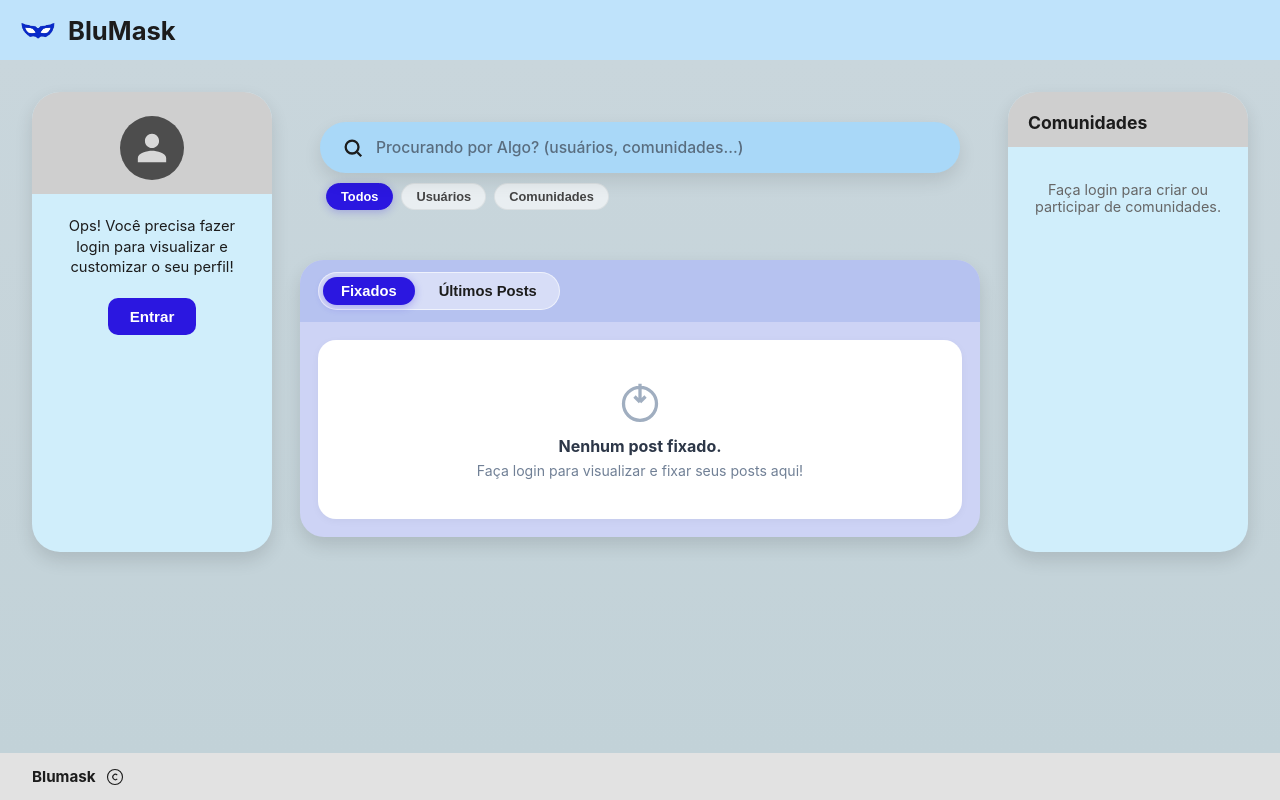
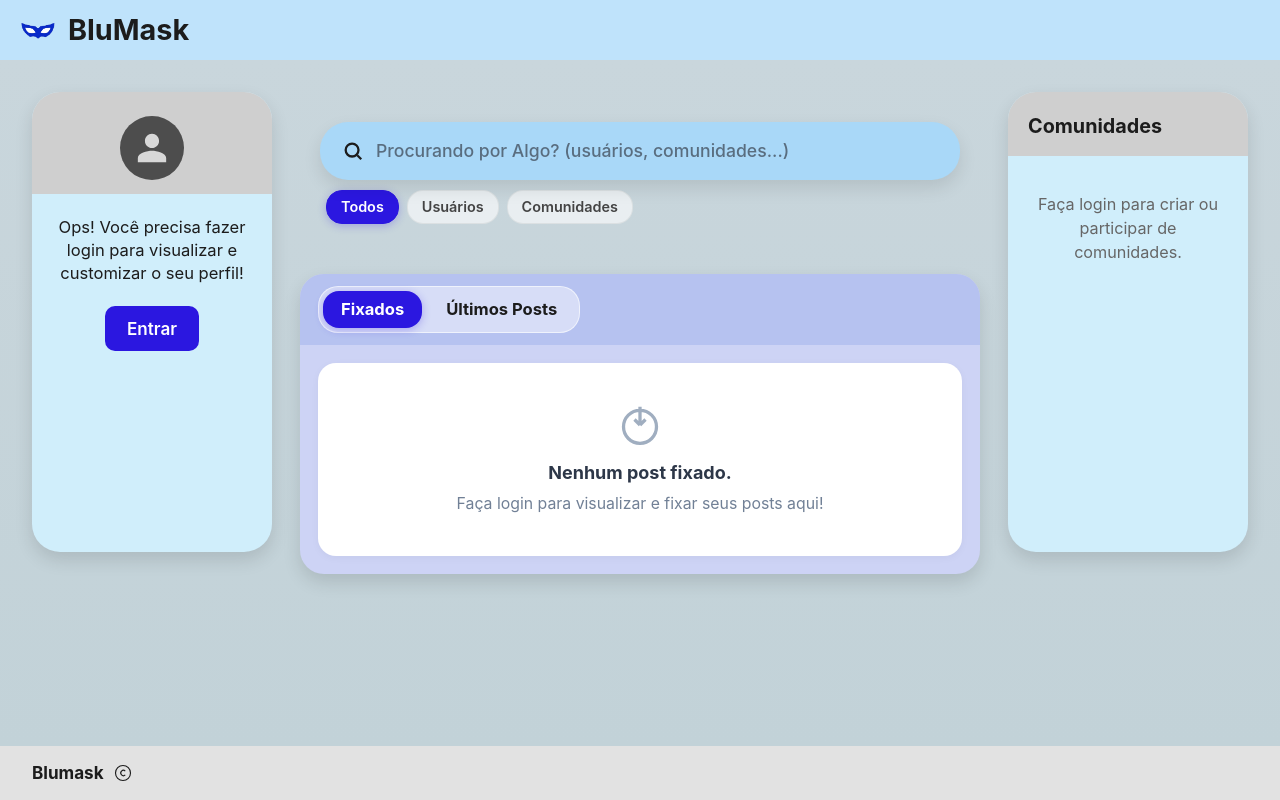
Before and after one commit to leafwarui-ops/blumask, a PHP site: page / in a window 1280 px wide. Run offline with PHP 8.4, Linux system fonts and the light colour scheme; data that the repository does not hold is empty.

Commit message:
Ajusta layout da comunidade e footer

```diff
--- a/style/comunidade_style.css
+++ b/style/comunidade_style.css
@@ -219,13 +219,44 @@
 
 /* ===== PÁGINA DE COMUNIDADE ===== */
 
+html {
+    font-size: 18px !important;
+}
+
 body {
     background-color: #e8f0f8;
+    min-height: 100vh;
+    display: flex;
+    flex-direction: column;
+    font-size: 18px !important;
+    line-height: 1.5;
+}
+
+button, input, textarea, select {
+    font: inherit;
+}
+
+.page {
+    display: flex;
+    flex-direction: column;
+    min-height: 100vh;
+    flex: 1;
+}
+
+main {
+    display: flex;
+    flex-direction: column;
+    flex: 1;
+}
+
+footer.bottombar {
+    margin-top: auto;
 }
 
 .search-container {
-    max-width: 1200px;
-    margin: 30px auto;
+    width: 100%;
+    max-width: none;
+    margin: 30px 0;
     padding: 0 20px;
 }
 
--- a/style/index_style.css
+++ b/style/index_style.css
@@ -15,16 +15,35 @@
 
   * { box-sizing: border-box; }
 
+  html {
+    font-size: 18px !important;
+    height: 100%;
+  }
+
+  html, body {
+    height: 100%;
+  }
+
   body {
     margin: 0;
+    min-height: 100vh;
+    display: flex;
+    flex-direction: column;
+    font-size: 18px !important;
+    line-height: 1.5;
     font-family: -apple-system, BlinkMacSystemFont, "Segoe UI", Roboto, Helvetica, Arial, sans-serif;
     background: var(--bg-bottom);
+  }
+
+  button, input, textarea, select {
+    font: inherit;
   }
 
   .page {
     min-height: 100vh;
     display: flex;
     flex-direction: column;
+    flex: 1;
   }
 
   /* HEADER */
@@ -49,6 +68,10 @@
     gap: 28px;
     padding: 32px;
     align-items: start;
+  }
+
+  footer.bottombar {
+    margin-top: auto;
   }
 
   .panel {
```
Also changed, not shown: other parts of style/comunidade_style.css (+12 -11 lines).
